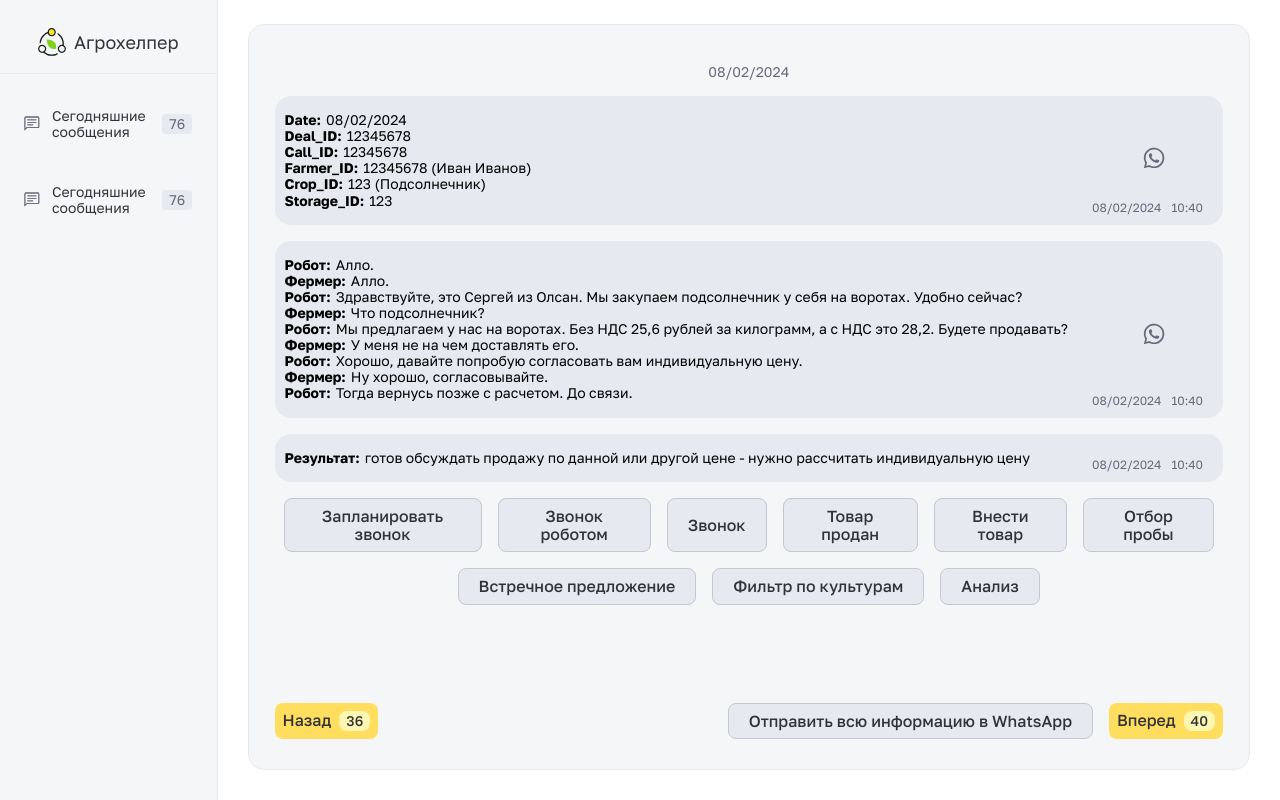
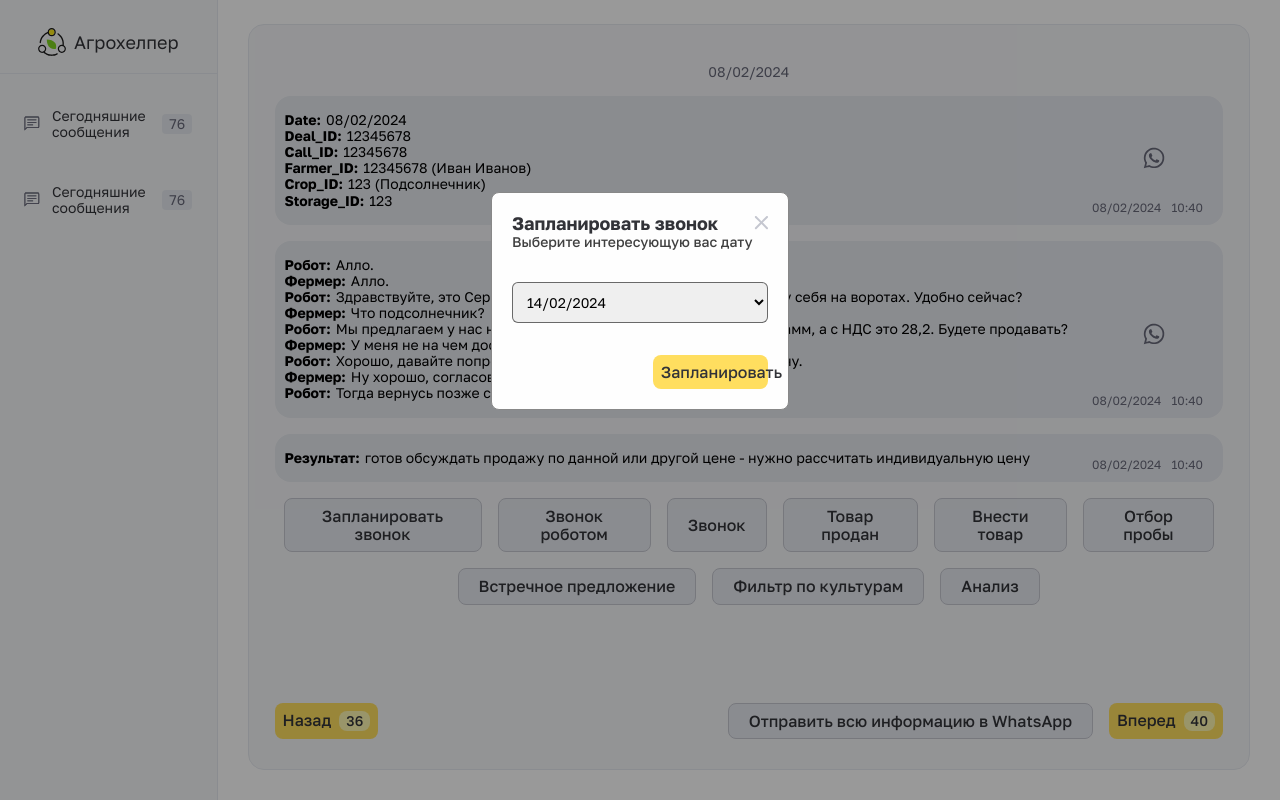
Before and after one commit to ulan31/agroHelper, a Vue app: page / in a window 1280 px wide. Both pictures are taken after a click on the button "Звонок". Built offline with nearby package versions, Linux system fonts and the light colour scheme.

Commit message:
modalMessage.vue

```diff
--- a/src/App.vue
+++ b/src/App.vue
@@ -10,10 +10,11 @@
         <messages-block :message="message1"/>
         <messages-block :message="message2" class="mt-0"/>
         <messages-block :message="message3" :isShowWhatSapp="false" class="mt-0"/>
-        <button-level-1/>
+        <button-level-1 @openModal="openModal"/>
         <button-level-2 class="mt-16"/>
         <footer-bottom class="mt-16"/>
     </section>
+    <modal ref="modal"/>
   </main>
 </template>
 
@@ -24,6 +25,7 @@ import messagesBlock from "@/components/messagesBlock.vue";
 import buttonLevel1 from "@/components/buttonLevel1.vue";
 import buttonLevel2 from "@/components/buttonLevel2.vue";
 import footerBottom from "@/components/footerBottom.vue";
+import modal from "@/components/modalMessage.vue";
 export default {
     components: {
         logo,
@@ -31,7 +33,8 @@ export default {
         messagesBlock,
         buttonLevel1,
         buttonLevel2,
-        footerBottom
+        footerBottom,
+        modal
     },
     data() {
         return {
@@ -58,6 +61,12 @@ export default {
                 {title: 'Результат:', text: 'готов обсуждать продажу по данной или другой цене - нужно рассчитать индивидуальную цену'},
             ]
         }
+    },
+    methods: {
+        openModal(e) {
+            console.log(e);
+            this.$refs.modal.openModal(e);
+        },
     }
 }
 </script>
--- a/src/components/buttonLevel1.vue
+++ b/src/components/buttonLevel1.vue
@@ -1,13 +1,26 @@
 <template>
     <div class="button">
-        <button class="button-btn ml-20">Запланировать звонок</button>
+        <button class="button-btn ml-20" @click="goTo">Запланировать звонок</button>
         <button class="button-btn">Звонок роботом</button>
-        <button class="button-btn">Звонок</button>
+        <button class="button-btn" @click="openModal">Звонок</button>
         <button class="button-btn">Товар продан</button>
         <button class="button-btn">Внести товар</button>
         <button class="button-btn mr-20">Отбор пробы</button>
     </div>
 </template>
+
+<script>
+export default {
+    methods: {
+        openModal() {
+            this.$emit('openModal', true);
+        },
+        goTo() {
+            window.open('https://www.google.ru/?hl=ru', '_blank');
+        }
+    }
+}
+</script>
 
 <style scoped>
 .button {
--- /dev/null
+++ b/src/components/modalMessage.vue
@@ -0,0 +1,124 @@
+<template>
+    <div v-if="isOpen" class="modal" @click.self="closeModal">
+        <div class="modal-content" @click.stop>
+            <header>
+                <div class="header-block">
+                    <span class="title">Запланировать звонок</span>
+                    <span class="text">Выберите интересующую вас дату</span>
+                </div>
+                <span class="close" @click="closeModal">
+                    <svg width="14" height="14" viewBox="0 0 14 14" fill="none" xmlns="http://www.w3.org/2000/svg">
+                        <path d="M7.4251 7.975L2.5251 12.875C2.34176 13.0583 2.10843 13.15 1.8251 13.15C1.54176 13.15 1.30843 13.0583 1.1251 12.875C0.941764 12.6917 0.850098 12.4583 0.850098 12.175C0.850098 11.8917 0.941764 11.6583 1.1251 11.475L6.0251 6.575L1.1251 1.675C0.941764 1.49167 0.850098 1.25833 0.850098 0.975C0.850098 0.691667 0.941764 0.458333 1.1251 0.275C1.30843 0.0916663 1.54176 0 1.8251 0C2.10843 0 2.34176 0.0916663 2.5251 0.275L7.4251 5.175L12.3251 0.275C12.5084 0.0916663 12.7418 0 13.0251 0C13.3084 0 13.5418 0.0916663 13.7251 0.275C13.9084 0.458333 14.0001 0.691667 14.0001 0.975C14.0001 1.25833 13.9084 1.49167 13.7251 1.675L8.8251 6.575L13.7251 11.475C13.9084 11.6583 14.0001 11.8917 14.0001 12.175C14.0001 12.4583 13.9084 12.6917 13.7251 12.875C13.5418 13.0583 13.3084 13.15 13.0251 13.15C12.7418 13.15 12.5084 13.0583 12.3251 12.875L7.4251 7.975Z"/>
+                    </svg>
+                </span>
+            </header>
+            <select class="select">
+                <option>14/02/2024</option>
+                <option>14/02/2024</option>
+                <option>14/02/2024</option>
+            </select>
+            <button class="footer-btn">
+                <span class="footer-btn-text">Запланировать</span>
+            </button>
+        </div>
+    </div>
+</template>
+
+<script>
+export default {
+    data() {
+        return {
+            isOpen: false
+        }
+    },
+    methods: {
+        openModal(e) {
+            this.isOpen = e;
+        },
+        closeModal() {
+            this.isOpen = false;
+        }
+    }
+}
+</script>
+
+<style scoped>
+.modal {
+    position: fixed;
+    left: 0;
+    top: 0;
+    width: 100%;
+    height: 100%;
+    background-color: rgba(0,0,0,0.4);
+    z-index: 1;
+    overflow: auto;
+}
+.modal-content {
+    background-color: #fefefe;
+    margin: 15% auto;
+    padding: 20px;
+    border: 1px solid #888;
+    width: 20%;
+    border-radius: 8px;
+    display: flex;
+    flex-direction: column;
+    gap: 32px;
+}
+
+.modal-content header {
+    display: flex;
+    align-items: baseline;
+    justify-content: space-between;
+}
+.header-block {
+    display: flex;
+    flex-direction: column;
+}
+.title {
+    color: #323338;
+    font-weight: 500;
+    font-size: 18px;
+}
+.text {
+    color: #404040;
+    font-size: 14px;
+    font-weight: 600;
+}
+.close svg {
+    fill: #C5C7D0;
+    cursor: pointer;
+}
+.close:hover svg {
+    fill: #323338;
+}
+.footer-btn {
+    background-color: #FFDE5F;
+    border-radius: 8px;
+    border: none;
+    outline: none;
+    display: flex;
+    align-items: baseline;
+    gap: 8px;
+    padding: 8px;
+    cursor: pointer;
+    align-self: end;
+    width: 45%;
+}
+.footer-btn:hover {
+    background-color: #323338;
+}
+.footer-btn-text {
+    color: #323338;
+    font-size: 16px;
+    font-weight: 600;
+}
+.footer-btn:hover .footer-btn-text {
+    color: #fff;
+}
+.select {
+    padding: 10px;
+    border: 1px solid rgba(0, 0, 0, 0.56);
+    border-radius: 6px;
+}
+
+</style>
```
